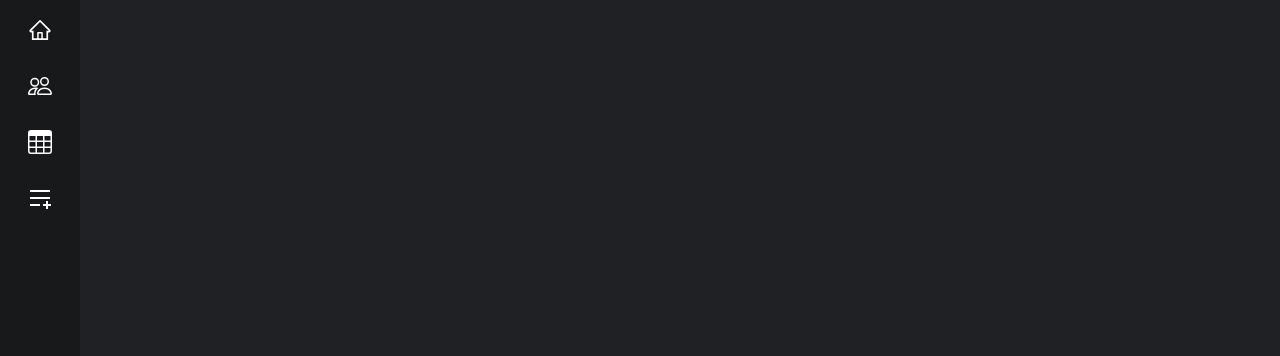
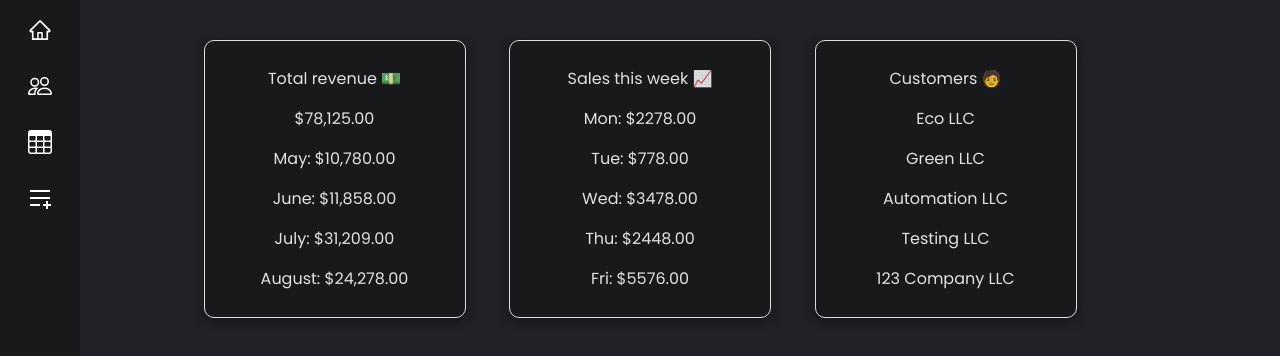
Before and after one commit to retr080s/CRM, a React (Vite) app in the folder frontend/: page / in a window 1280 px wide. Shown: the top 356 px of the page. Built offline with nearby package versions, Linux system fonts and the light colour scheme.

Commit message:
added total revenue, sales this week, customers tab on home page

```diff
--- a/frontend/src/index.css
+++ b/frontend/src/index.css
@@ -202,6 +202,7 @@ select {
   width: 75%;
   margin: 0 auto;
   animation: fadeInAnimation ease 1s;
+  box-shadow: 0px 3px 10px #161616;
 }
 
 .addleadmenu,
@@ -241,3 +242,29 @@ h1 {
   cursor: pointer;
   margin-left: 5px;
 }
+
+/* -------------Home Info------------- */
+
+.home {
+  display: flex;
+  flex-direction: row;
+  justify-content: space-evenly;
+  flex-wrap: wrap;
+  margin: auto;
+  align-items: center;
+  width: 75%;
+  row-gap: 40px;
+  animation: fadeInAnimation ease 1s;
+}
+
+.homeInfo {
+  background-color: #18191b;
+  border: 1px solid #ddd;
+  border-radius: 10px;
+  padding: 10px;
+  width: 25%;
+  text-align: center;
+  align-content: center;
+  justify-content: center;
+  box-shadow: 0px 3px 10px #161616;
+}
--- a/frontend/src/pages/Home.tsx
+++ b/frontend/src/pages/Home.tsx
@@ -2,9 +2,35 @@ import Navbar from "../components/Navbar";
 
 const Home = () => {
   return (
-    <div>
+    <>
       <Navbar />
-    </div>
+      <div className="home">
+        <div className="homeInfo">
+          <p>Total revenue 💵</p>
+          <p>$78,125.00</p>
+          <p>May: $10,780.00</p>
+          <p>June: $11,858.00</p>
+          <p>July: $31,209.00</p>
+          <p>August: $24,278.00</p>
+        </div>
+        <div className="usersInfo">
+          <p>Sales this week 📈</p>
+          <p>Mon: $2278.00</p>
+          <p>Tue: $778.00</p>
+          <p>Wed: $3478.00</p>
+          <p>Thu: $2448.00</p>
+          <p>Fri: $5576.00</p>
+        </div>
+        <div className="usersInfo">
+          <p>Customers 🧑</p>
+          <p>Eco LLC</p>
+          <p>Green LLC</p>
+          <p>Automation LLC</p>
+          <p>Testing LLC</p>
+          <p>123 Company LLC</p>
+        </div>
+      </div>
+    </>
   );
 };
 export default Home;
--- a/frontend/src/pages/Panel.tsx
+++ b/frontend/src/pages/Panel.tsx
@@ -33,8 +33,8 @@ const Panel = () => {
         <p>Price: $550</p>
         <p>Status:</p>
         <select name="leadOption" id="leadOption">
+          <option value="NotPaid">Not Paid</option>
           <option value="Paid">Paid</option>
-          <option value="NotPaid">Not Paid</option>
           <option value="Called">Called</option>
           <option value="NotCalled">Not Called</option>
         </select>
@@ -50,9 +50,9 @@ const Panel = () => {
         <p>Price: $550</p>
         <p>Status:</p>
         <select name="leadOption" id="leadOption">
+          <option value="Called">Called</option>
           <option value="Paid">Paid</option>
           <option value="NotPaid">Not Paid</option>
-          <option value="Called">Called</option>
           <option value="NotCalled">Not Called</option>
         </select>
         <button className="submitbtn">Submit</button>
@@ -67,10 +67,10 @@ const Panel = () => {
         <p>Price: $550</p>
         <p>Status:</p>
         <select name="leadOption" id="leadOption">
+          <option value="NotCalled">Not Called</option>
           <option value="Paid">Paid</option>
           <option value="NotPaid">Not Paid</option>
           <option value="Called">Called</option>
-          <option value="NotCalled">Not Called</option>
         </select>
         <button className="submitbtn">Submit</button>
       </div>
--- a/frontend/src/pages/Users.tsx
+++ b/frontend/src/pages/Users.tsx
@@ -10,37 +10,37 @@ const Users = () => {
           <p>Name: </p>
           <p>Email: </p>
           <p>Phone: </p>
-          <p>Team: </p>
+          <p>Owner </p>
         </div>
         <div className="usersInfo">
           <p>Name: </p>
           <p>Email: </p>
           <p>Phone: </p>
-          <p>Team: </p>
+          <p>Co-Owner </p>
         </div>
         <div className="usersInfo">
           <p>Name: </p>
           <p>Email: </p>
           <p>Phone: </p>
-          <p>Team: </p>
+          <p>HR </p>
         </div>
         <div className="usersInfo">
           <p>Name: </p>
           <p>Email: </p>
           <p>Phone: </p>
-          <p>Team: </p>
+          <p>Support </p>
         </div>
         <div className="usersInfo">
           <p>Name: </p>
           <p>Email: </p>
           <p>Phone: </p>
-          <p>Team: </p>
+          <p>Support </p>
         </div>
         <div className="usersInfo">
           <p>Name: </p>
           <p>Email: </p>
           <p>Phone: </p>
-          <p>Team: </p>
+          <p>Call Agent </p>
         </div>
       </div>
     </div>
```
